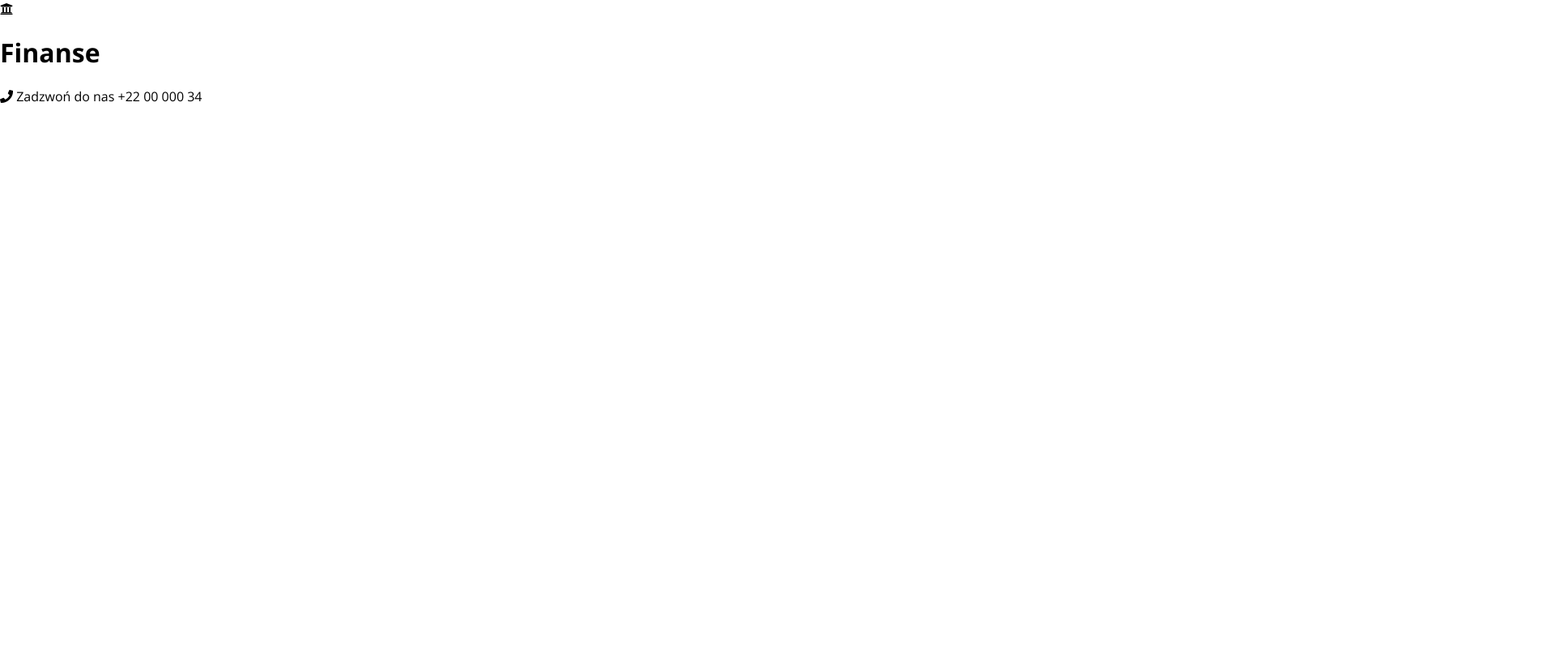
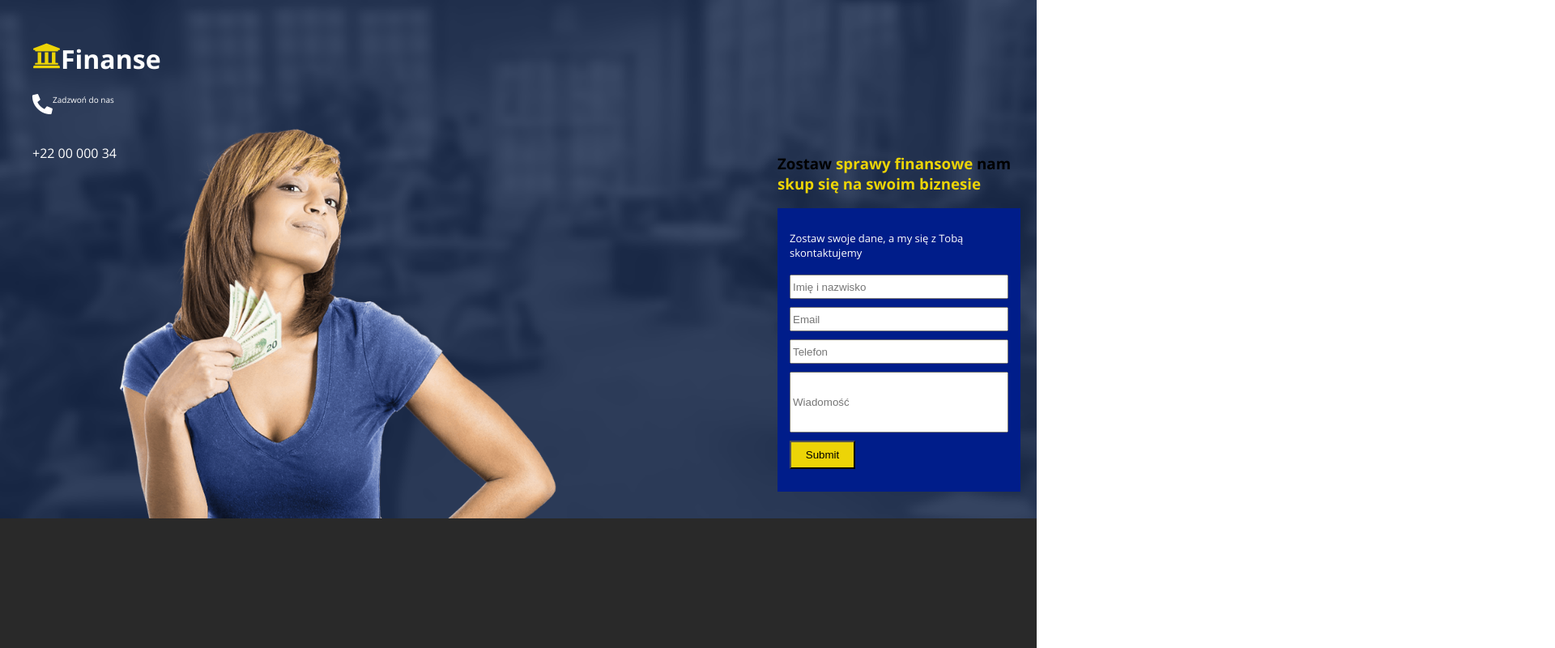
Before and after one commit to joannakowal10/sass, a website: page warsztat-sass/app/index.html in a window 1280 px wide. Shown: the top 800 px of the page at 81% size, 1920 px wide, since content can reach past the window. Drawn offline with nearby package versions, Linux system fonts and the light colour scheme.

Commit message:
formularz

```diff
--- a/warsztat-sass/app/index.html
+++ b/warsztat-sass/app/index.html
@@ -21,11 +21,36 @@
             </div>
             <div class="header-contact">
                 <i class="fas fa-phone"></i>
-                <span>Zadzwoń do nas</span>
-                <span>+22 00 000 34</span>
+                <p id="call">Zadzwoń do nas</p><br>
+                <p id="number">+22 00 000 34</p>
+            </div>
+        </div>
+        <!--        <i class="fas fa-envelope"></i>-->
+
+        <div class="form">
+            <h3>Zostaw <span>sprawy finansowe</span> nam<br>
+                <span>skup się na swoim biznesie</span>
+            </h3>
+            <div id="form-content">
+
+                <div id="form-content-inner">
+                    <p>Zostaw swoje dane, a my się z Tobą<br>skontaktujemy</p>
+                    <form action="/action_page.php" method="post">
+                        <input type="text" placeholder="Imię i nazwisko"><br>
+                        <input type="text" placeholder="Email"><br>
+                        <input type="text" placeholder="Telefon"><br>
+                        <input type="textarea" maxlength="500" placeholder="Wiadomość"><br>
+                        <input type="submit" placeholder="Wyślij"><br>
+                    </form>
+                </div>
             </div>
         </div>
     </header>
+    <footer>
+
+    </footer>
+
+
 </body>
 
 </html>
--- a/warsztat-sass/app/scss/_general.scss
+++ b/warsztat-sass/app/scss/_general.scss
@@ -7,3 +7,52 @@ body {
     margin: 0;
     padding: 0;
 }
+
+
+footer {
+    height: 20vh;
+    background-color: $gray-color;
+}
+
+.form {
+    position: relative;
+    bottom: 30px;
+    left: 920px;
+
+
+}
+
+#form-content {
+    width: 300px;
+    height: 350px;
+    background-color: $blue-color;
+    padding: 15px;
+
+}
+
+#form-content-inner p{
+    font-size: 13px;
+}
+
+#form-content-inner input {
+    width: 100%;
+    height: 30px;
+    margin: 5px 0;
+
+}
+
+
+#form-content-inner input[type="textarea"] {
+    height: 75px;
+}
+
+#form-content-inner input[type="submit"] {
+    width: 30%;
+    height: 35px;
+    background-color: $yellow-color;
+
+}
+
+span {
+    color: $yellow-color;
+}
--- a/warsztat-sass/app/scss/_header.scss
+++ b/warsztat-sass/app/scss/_header.scss
@@ -0,0 +1,39 @@
+header {
+    background-image: url(../img/background.png);
+    background-size: cover;
+    background-repeat: no-repeat;
+    width: 100%;
+    height: 80vh;
+    padding: 30px 40px;
+
+}
+
+header h1,
+p,
+i {
+    color: white;
+
+}
+
+form {
+
+    display: inline;
+}
+
+header .fa-university {
+    color: $yellow-color;
+    font-size: 35px;
+    float: left;
+}
+
+header .fa-phone {
+    font-size: 25px;
+    float: left;
+    transform: rotate(90deg);
+}
+
+header span {}
+
+.header-contact #call {
+    font-size: 10px;
+}
```
Also changed, not shown: warsztat-sass/app/css/style.css.
